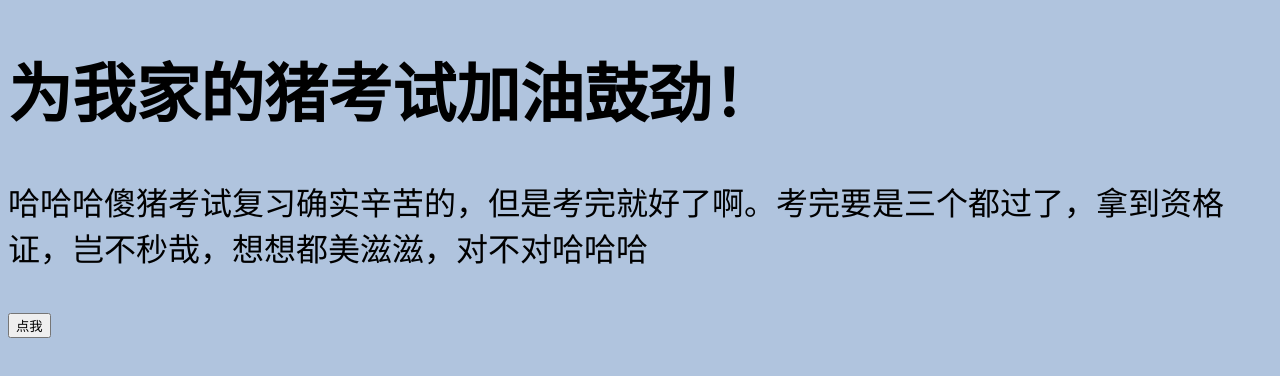
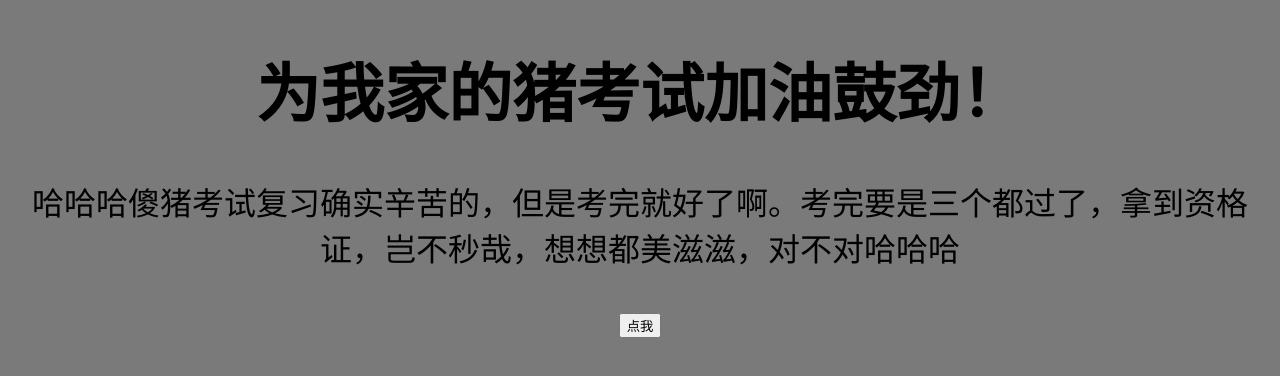
Before and after one commit to chenchm24/chenchm24.github.io, a plain HTML site: page index.html in a window 1280 px wide. Drawn offline with nearby package versions, Linux system fonts and the light colour scheme.

Commit message:
Update index.html

```diff
--- a/index.html
+++ b/index.html
@@ -7,15 +7,15 @@
 <title>小猪猪考试加油！！</title>
 <style >
 body{
-	background-color:#b0c4de;
+	background-color:rgb(122,122,122);
 }
 .con{
-  backgroud-color:red;
+text-align:center;
   font-size:2em;
 }
 .main{
-  backgroud-color:blue;
-  text-align:centre;
+
+  text-align:center;
 }
 </style>
 <script type="text/javascript">
```
